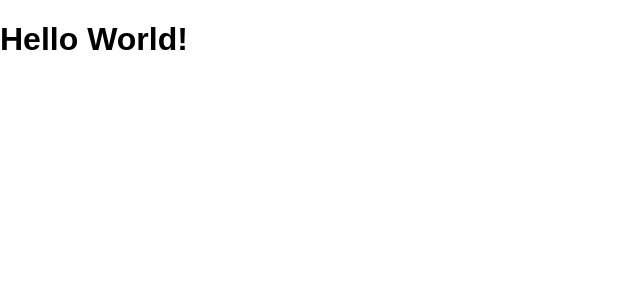
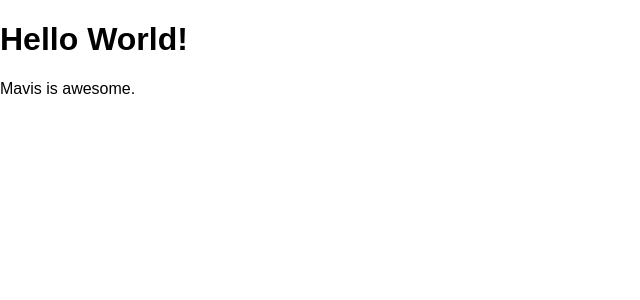
Before and after one commit to mikesmall/react_hello_world, a React (Create React App) app: page / in a window 1280 px wide. Shown: the top 300 px of the page, without its empty margins (0-640 px from the left). Built offline with nearby package versions, Linux system fonts and the light colour scheme.

Commit message:
JSX basics: Fitting an <h1> and a <p> inside a <div>.

```diff
--- a/public/index.html
+++ b/public/index.html
@@ -19,7 +19,7 @@
       work correctly both with client-side routing and a non-root public URL.
       Learn how to configure a non-root public URL by running `npm run build`.
     -->
-    <title>Mike's React App</title>
+    <title>Mike's First React App</title>
   </head>
   <body>
     <noscript>
--- a/src/App.js
+++ b/src/App.js
@@ -1,13 +1,17 @@
 // bring in React and Component from React
+
 import React, {Component} from 'react';
 
-// define our Hello World components
+// define our Hello component
 class Hello extends Component {
-  // what should the Component render?
+  // what should the component render?
   render () {
     // make sure to return some UI
     return (
-      <h1>Hello World!</h1>
+      <div>
+        <h1>Hello World!</h1>
+        <p>Mavis is awesome.</p>
+      </div>
     )
   }
 }
```
